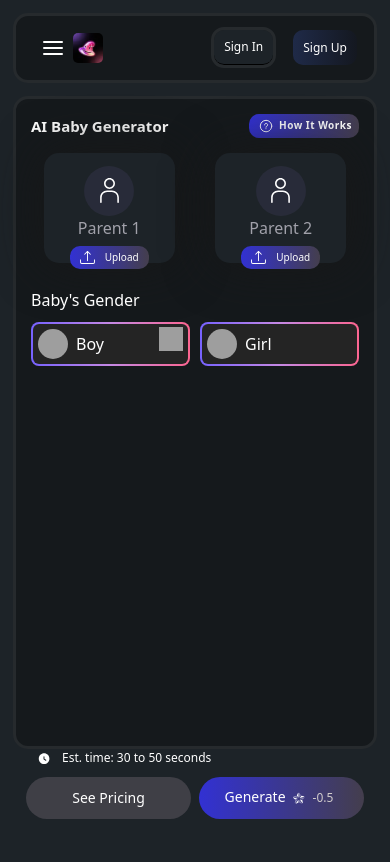
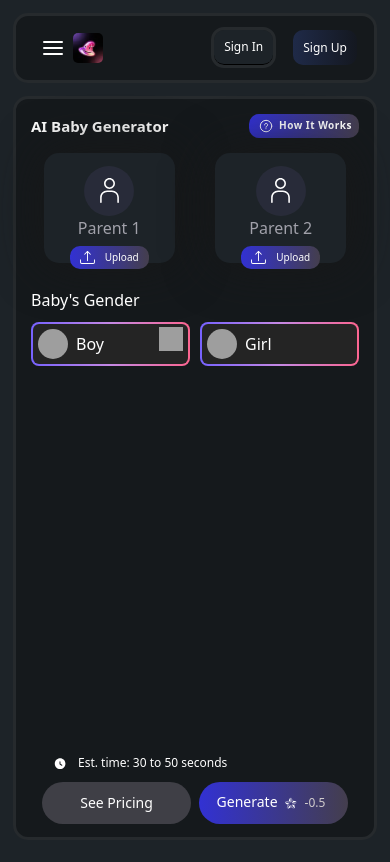
Before and after one commit to abhivagadiya21/magicshot-ai, a React (Vite) app: page / in a window 390 px wide. Shown: the top 862 px of the page. Built offline with nearby package versions, Linux system fonts and the light colour scheme; grey boxes are pictures that could not be loaded.

Commit message:
Update babyPage.css

```diff
--- a/src/pages/BabyGenrator_page/babyPage.css
+++ b/src/pages/BabyGenrator_page/babyPage.css
@@ -1,8 +1,8 @@
 .main-baby-genrartor-1 {
   width: 100%;
   background-color: #1d2328;
-  height: 89.2vh;
-/*   height: 100vh; */
+/*   height: 89.2vh; */
+  min-height: 100vh;
   display: flex;
   padding-left: 13px;
   padding-right: 13px;
@@ -28,7 +28,7 @@
 }
 
 .left-main-babyG {
-  height: 100%;
+   min-height: calc(100vh -120px);
   background-color: #15191c;
   display: flex;
   flex-direction: column;
@@ -39,7 +39,6 @@
   border: 3px solid #262a2d;
    position: relative;
   flex: 1;
-  min-height: 300px;
 }
 
 .inner-left-1-babyG-1 {
@@ -800,11 +799,12 @@
   .jugad2 {
     width: 100% !important;
     position: bottom !important;
-    position: fixed !important;
+    position: absolute !important;
     padding: 0px 26px !important;
     min-width: 100% !important;
     max-width: 100% !important;
     border: none !important;
+    bottom: 13px !important;
   }
 
   .left-main-babyG-footer {
```
